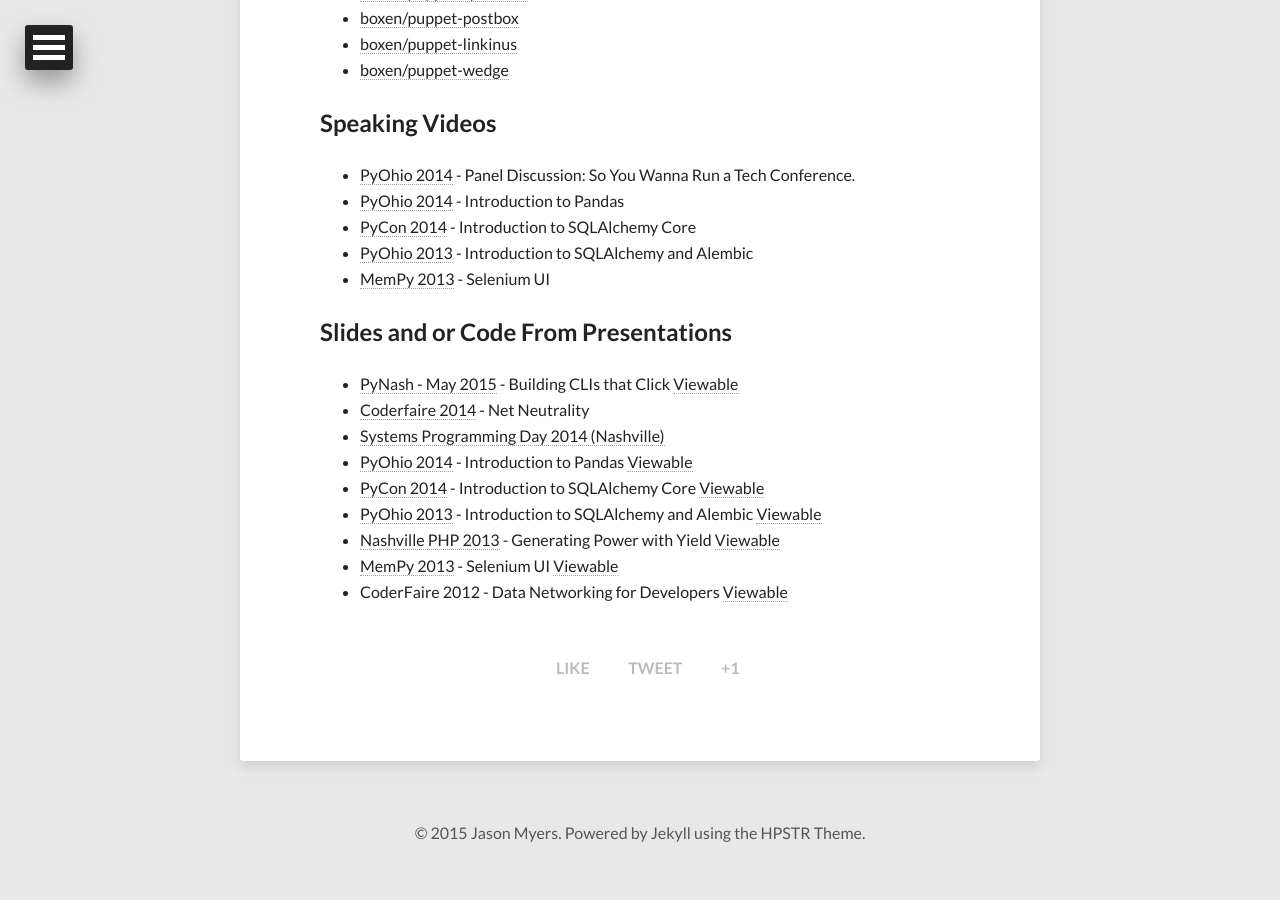
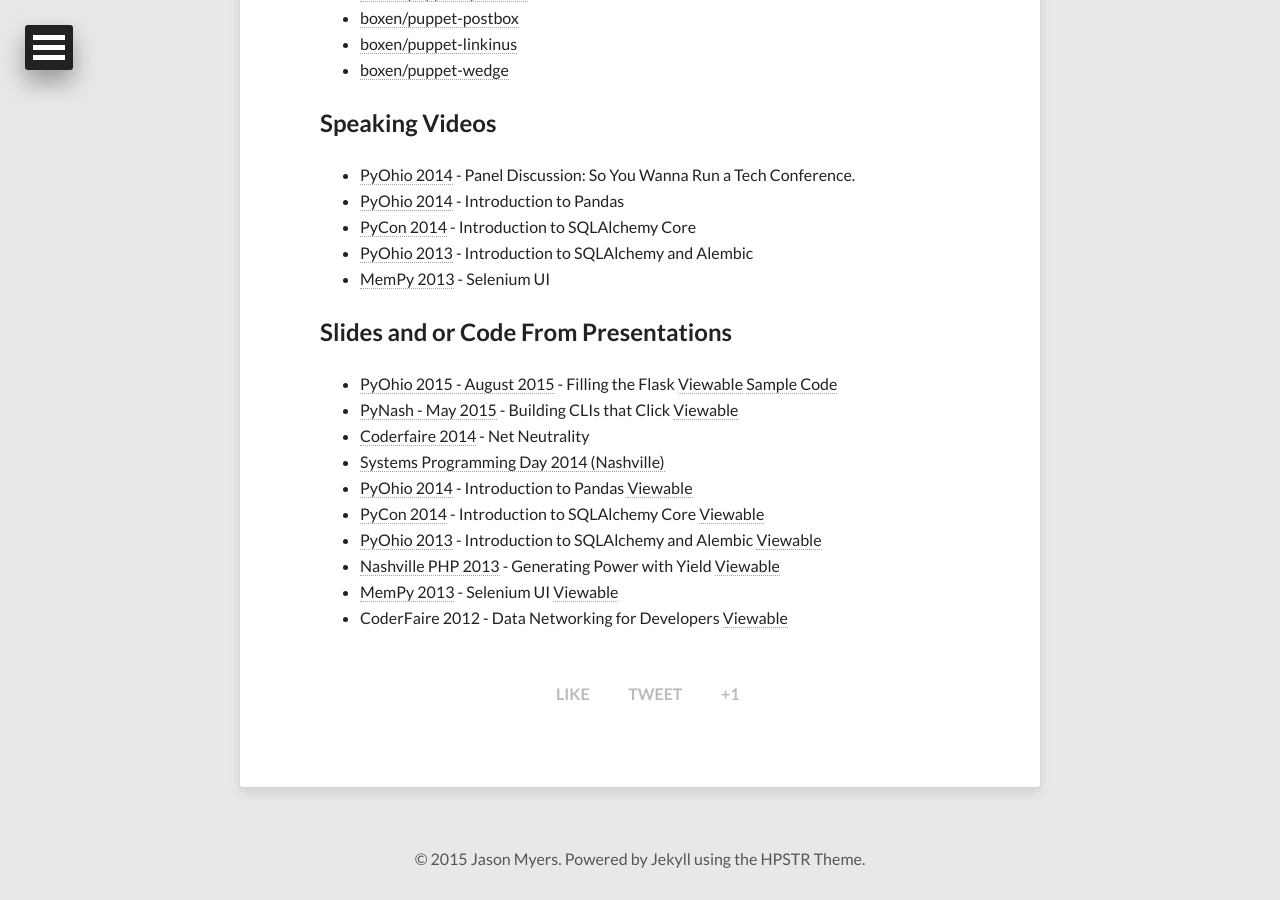
Before and after one commit to jasonamyers/jasonamyers.github.com, a Jekyll site: the page built from about.md, in a window 1280 px wide and 900 px high, scrolled down 1422 px. Built offline with Jekyll 4.4.1, drawn with Linux system fonts in a browser that asks for light colours; nearby versions of some CDN libraries; before the commit the page ends 2296 px from its top, so only the background shows below that.

Commit message:
Adding PyOhio 2015
Signed-off-by: Jason Myers <jason@jasonamyers.com>

```diff
--- a/about.md
+++ b/about.md
@@ -61,6 +61,7 @@
 
 ## Slides and or Code From Presentations
 
+* [PyOhio 2015 - August 2015](https://github.com/jasonamyers/filling-the-flask) - Filling the Flask [Viewable](http://www.slideshare.net/jamdatadude/filling-the-flask) [Sample Code](https://github.com/jasonamyers/flaskfilled)
 * [PyNash - May 2015](https://github.com/jasonamyers/pynash-click) - Building CLIs that Click [Viewable](http://www.slideshare.net/jamdatadude/building-clis-that-click)
 * [Coderfaire 2014](https://github.com/jasonamyers/coderfaire-net-neutrality) - Net Neutrality
 * [Systems Programming Day 2014 (Nashville)](http://www.slideshare.net/jamdatadude/spanning-tree-38011328)
```
